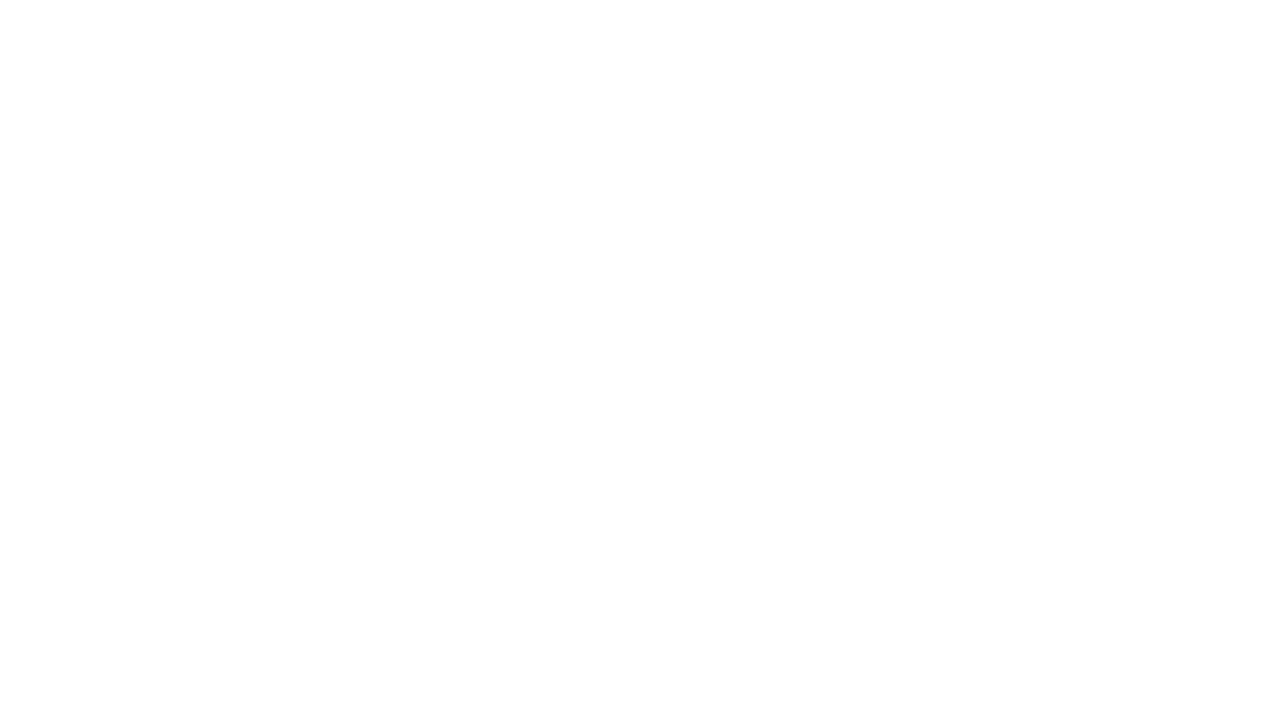
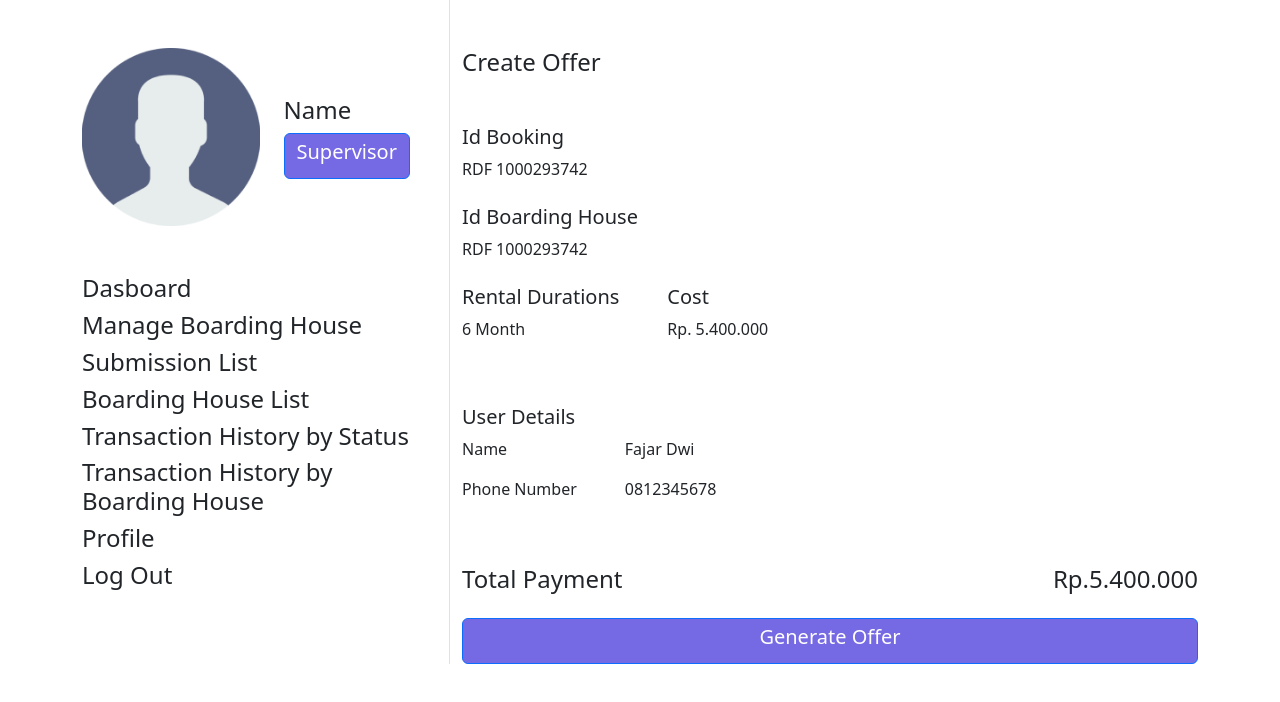
Before and after one commit to Alta-Immersive-Capstone-Project/FrontEnd_Admin, a React (Create React App) app: page /makeOffering in a window 1280 px wide. Before the commit this address had no page. Shown: the top 702 px of the page. Built offline with nearby package versions, Linux system fonts and the light colour scheme.

Commit message:
slicing-make-offering

```diff
--- a/src/App.js
+++ b/src/App.js
@@ -4,6 +4,7 @@ import { BrowserRouter, Routes, Route } from "react-router-dom";
 
 import DasboardAdmin from "./pages/DasboardAdmin";
 import ListPengajuan from "./pages/ListPengajuan";
+import MakeOffering from "./pages/MakeOffering";
 
 function App() {
   return (
@@ -12,6 +13,7 @@ function App() {
         <Routes>
           <Route path="/" element={<DasboardAdmin />} />
           <Route path="/listPengajuan" element={<ListPengajuan />} />
+          <Route path="/makeOffering" element={<MakeOffering />} />
         </Routes>
       </BrowserRouter>
     </div>
--- /dev/null
+++ b/src/pages/MakeOffering.jsx
@@ -0,0 +1,74 @@
+import React from "react";
+import { Button } from "react-bootstrap";
+import user from "../images/user.png";
+import "../styles/makeOffering.css";
+
+export default function MakeOffering() {
+  return (
+    <>
+      <div className="container">
+        <div className="row">
+          <div className="col-4 border-end">
+            <div className="mt-5 d-flex gap-4">
+              <img src={user} alt="User" className="w-50" />
+              <div className="mt-5">
+                <h4>Name</h4>
+                <Button className="btnGenerate">
+                  <h5>Supervisor</h5>
+                </Button>
+              </div>
+            </div>
+            <div className="mt-5">
+              <h4>Dasboard</h4>
+              <h4>Manage Boarding House</h4>
+              <h4>Submission List</h4>
+              <h4>Boarding House List</h4>
+              <h4>Transaction History by Status</h4>
+              <h4>Transaction History by Boarding House</h4>
+              <h4>Profile</h4>
+              <h4>Log Out</h4>
+            </div>
+          </div>
+
+          <div className="col-8">
+            <h4 className="my-5">Create Offer</h4>
+            <h5>Id Booking</h5>
+            <p>RDF 1000293742</p>
+            <h5 className="mt-4">Id Boarding House</h5>
+            <p>RDF 1000293742</p>
+            <div className="d-flex gap-5 mt-4 mb-5">
+              <div>
+                <h5>Rental Durations</h5>
+                <p>6 Month</p>
+              </div>
+              <div>
+                <h5>Cost</h5>
+                <p>Rp. 5.400.000</p>
+              </div>
+            </div>
+            <h5 className="mt-5">User Details</h5>
+            <div className="d-flex gap-5">
+              <div>
+                <p>Name</p>
+                <p>Phone Number</p>
+              </div>
+              <div>
+                <p>Fajar Dwi</p>
+                <p>0812345678</p>
+              </div>
+            </div>
+            <div className="d-flex justify-content-between mt-5">
+              <h4>Total Payment</h4>
+              <h4>Rp.5.400.000</h4>
+            </div>
+            <div className="d-grid mt-3">
+              <Button className="btnGenerate">
+                <h5>Generate Offer</h5>
+              </Button>
+            </div>
+          </div>
+        </div>
+      </div>
+    </>
+  );
+}
--- /dev/null
+++ b/src/styles/makeOffering.css
@@ -0,0 +1,3 @@
+.btnGenerate {
+  background-color: #7669e4 !important;
+}
```
